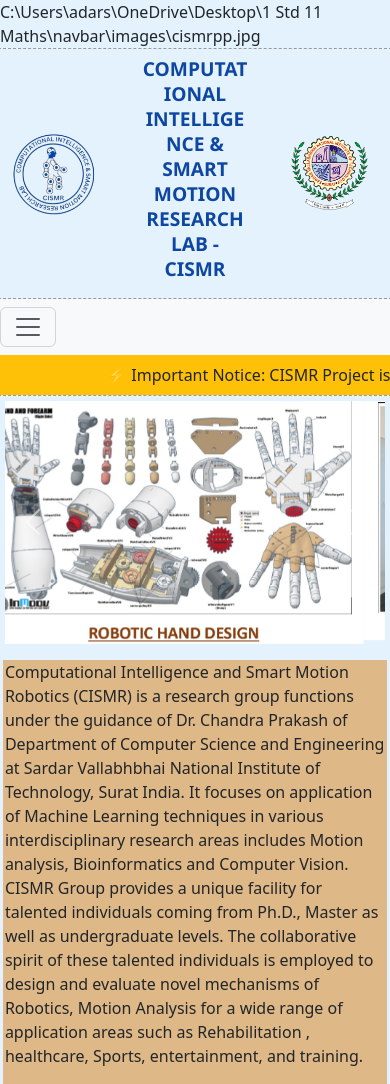
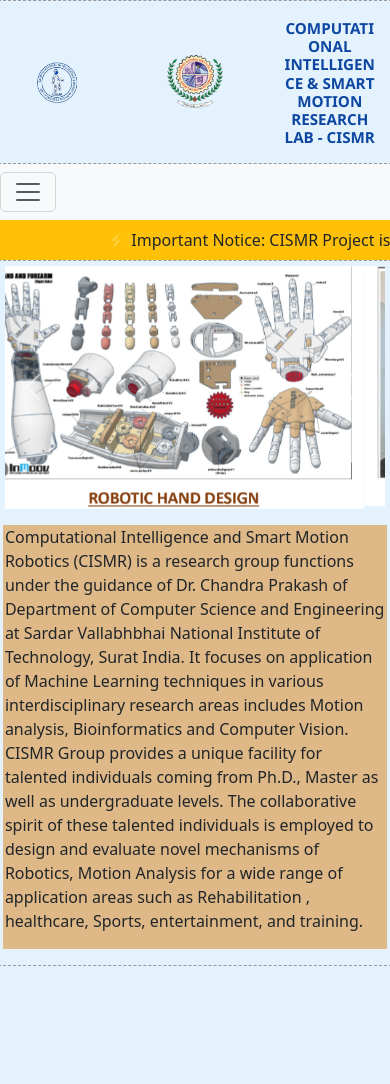
Before and after one commit to ADARSH-KUMAR-PANDEY/cismr2, a plain HTML site: page index.html in a window 390 px wide. Shown: the top 1084 px of the page. Drawn offline with nearby package versions, Linux system fonts and the light colour scheme.

Commit message:
responsiveness

```diff
--- a/index.html
+++ b/index.html
@@ -9,8 +9,6 @@
         integrity="sha384-LN+7fdVzj6u52u30Kp6M/trliBMCMKTyK833zpbD+pXdCLuTusPj697FH4R/5mcr" crossorigin="anonymous">
     <link rel="stylesheet" href="style.css">
 </head>
-C:\Users\adars\OneDrive\Desktop\1 Std 11 Maths\navbar\images\cismrpp.jpg
-
 <body>
     <header>
         <div class="container-fluid">
--- a/style.css
+++ b/style.css
@@ -174,3 +174,51 @@ li {
 #svnit{
     width: 70%;
 }
+@media (max-width: 768px) {
+    /* Reduce heading font size and allow wrapping */
+    .responsive-heading {
+        font-size: 1.1rem;
+        line-height: 1.2;
+        padding: 0 10px;
+        word-wrap: break-word;
+        text-align: center;
+    }
+
+    /* Stack logos and heading vertically for narrow screens */
+    .responsive-heading-container {
+        order: 3;
+        margin-top: 10px;
+    }
+
+    #cismr,
+    #svnit {
+        width: 60%;
+        max-width: 80px;
+        height: auto;
+    }
+
+    /* Reduce nav item padding for smaller screens */
+    .navitems {
+        font-size: 0.85rem;
+        padding: 6px 8px;
+        min-width: 80px;
+    }
+
+    /* Make nav list vertical on smaller screens (optional for better layout) */
+    .nav ul {
+        flex-direction: column;
+        align-items: center;
+    }
+}
+
+@media (max-width: 480px) {
+    .responsive-heading {
+        font-size: 0.95rem;
+    }
+
+    #cismr,
+    #svnit {
+        width: 50%;
+        max-width: 60px;
+    }
+}
```
